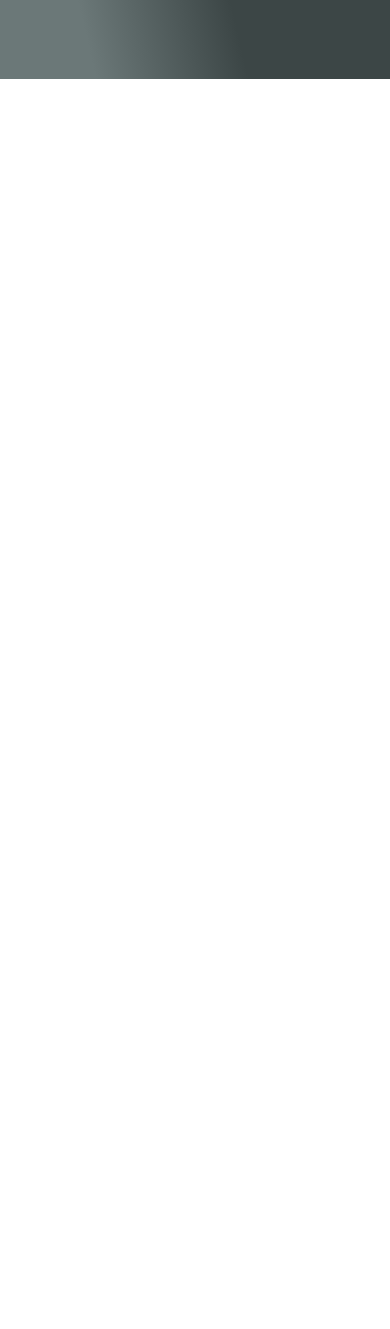
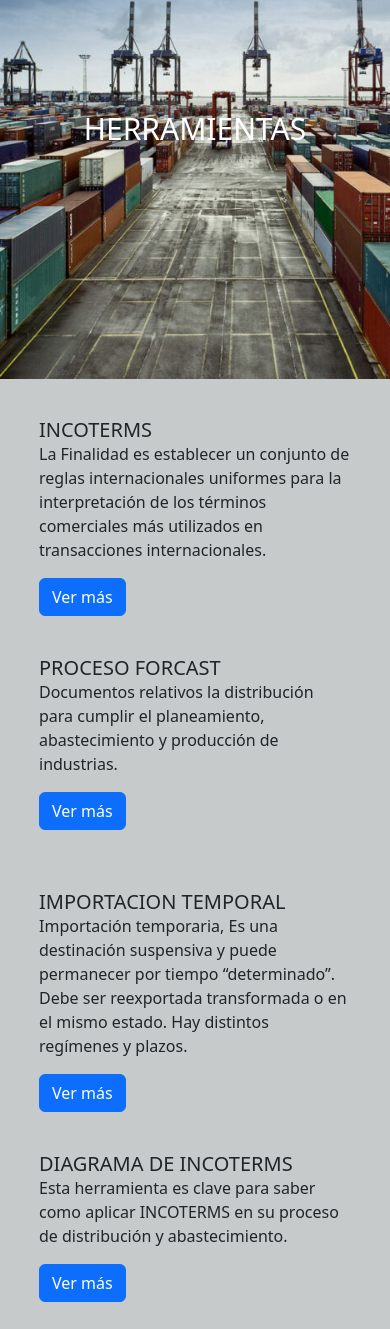
Before and after one commit to MATIASPICA/WORLDTRADER.COM, a website: page pages/novedades.html in a window 390 px wide. Shown: the part 271-1600 px from the top of the page. Before the commit the page ends 844 px from the top, so only its background shows below. Drawn offline with nearby package versions, Linux system fonts and the light colour scheme.

Commit message:
creacion de pagina herramientas mas mediaqueries - tercera pre entrega

```diff
--- a/pages/novedades.html
+++ b/pages/novedades.html
@@ -24,16 +24,14 @@
     <nav class="navbar navbar-expand-lg ">
       <div class="container-fluid barra-de-navegacion">
         <a class="navbar-brand" href="../index.html">INCIO</a>
-                <button class="navbar-toggler" type="button" data-bs-toggle="collapse"
-                    data-bs-target="#navbarNavDropdown" aria-controls="navbarNavDropdown" aria-expanded="false"
-                    aria-label="Toggle navigation">
+        <button class="navbar-toggler" type="button" data-bs-toggle="collapse" data-bs-target="#navbarNavDropdown"
+          aria-controls="navbarNavDropdown" aria-expanded="false" aria-label="Toggle navigation">
           <span class="navbar-toggler-icon"></span>
         </button>
         <div class="collapse navbar-collapse" id="navbarNavDropdown">
           <ul class="navbar-nav">
             <li class="nav-item">
-                            <a class="nav-link active novedades-de-barra" aria-current="page"
-                                href="./novedades.html">NOVEDADES</a>
+              <a class="nav-link active novedades-de-barra" aria-current="page" href="./novedades.html">HERRAMIENTAS</a>
             </li>
             <li class="nav-item">
               <a class="nav-link" href="./quienes Somos.html">QUIENES SOMOS</a>
@@ -42,8 +40,8 @@
               <a class="nav-link" href="./contactenos.html">CONTACTO</a>
             </li>
             <li class="nav-item dropdown">
-                            <a class="nav-link dropdown-toggle" href="./servicios.html" role="button"
-                                data-bs-toggle="dropdown" aria-expanded="false">
+              <a class="nav-link dropdown-toggle" href="./servicios.html" role="button" data-bs-toggle="dropdown"
+                aria-expanded="false">
                 SERVICIOS
               </a>
               <ul class="dropdown-menu">
@@ -62,7 +60,84 @@
   </header>
 
   <main>
+    <section class="herramientas">
+      <h3>HERRAMIENTAS</h3>
+    </section>
 
+    <section class="herramientastarjetas">
+
+      <div class="row">
+        <div class="col-sm-6">
+          <div>
+            <div class="card-body">
+              <h5 class="card-title">INCOTERMS</h5>
+              <p class="card-text">La Finalidad es establecer un conjunto de reglas internacionales uniformes para la
+                interpretación de los términos comerciales más utilizados en transacciones internacionales.</p>
+              <a href="#" class="btn btn-primary">Ver más</a>
+            </div>
+          </div>
+        </div>
+        <div class="col-sm-6">
+          <div>
+            <div class="card-body">
+              <h5 class="card-title">PROCESO FORCAST</h5>
+              <p class="card-text">Documentos relativos la distribución para cumplir el planeamiento, abastecimiento y
+                producción de industrias.</p>
+              <a href="#" class="btn btn-primary">Ver más</a>
+            </div>
+          </div>
+        </div>
+      </div>
+
+      <div class="row">
+        <div class="col-sm-6">
+          <div>
+            <div class="card-body">
+              <h5 class="card-title">IMPORTACION TEMPORAL</h5>
+              <p class="card-text">Importación temporaria, Es una destinación suspensiva y puede permanecer por tiempo
+                “determinado”. Debe ser reexportada transformada o en el mismo estado. Hay distintos regímenes y plazos.
+              </p>
+              <a href="#" class="btn btn-primary">Ver más</a>
+            </div>
+          </div>
+        </div>
+        <div class="col-sm-6">
+          <div>
+            <div class="card-body">
+              <h5 class="card-title">DIAGRAMA DE INCOTERMS</h5>
+              <p class="card-text">Esta herramienta es clave para saber como aplicar INCOTERMS en su proceso de
+                distribución y abastecimiento.</p>
+              <a href="#" class="btn btn-primary">Ver más</a>
+            </div>
+          </div>
+        </div>
+      </div>
+
+      <div class="row">
+        <div class="col-sm-6">
+          <div>
+            <div class="card-body">
+              <h5 class="card-title">CSTOS y FORMULAS</h5>
+              <p class="card-text">Con la repetición casi regular cada diez años –fuera de las demás sacudidas
+                irregulares
+                –del mismo periodo compuesto de actividad ordinaria , de sobreproducción, de crisis y de forzoso…</p>
+              <a href="#" class="btn btn-primary">Ver más</a>
+            </div>
+          </div>
+        </div>
+        <div class="col-sm-6">
+          <div>
+            <div class="card-body">
+              <h5 class="card-title">INSTRUMENTOS DE PAGO</h5>
+              <p class="card-text">Veremos gastos de planta FOB/FCA .( transporte , seguro , costos en destino), gastos
+                de
+                exportación directos, gastos de exportación indirectos, gastos de comercialización internacional.</p>
+              <a href="#" class="btn btn-primary">Ver más</a>
+            </div>
+          </div>
+        </div>
+      </div>
+    </section>
   </main>
 
   <div class="logo-wsp-fixed">
@@ -87,9 +162,12 @@
     </div>
 
     <div class="redes-footer">
-        <a href="https://www.facebook.com/login/web/?email=%2B5493446541387&is_from_lara=1" target="_blank"><img src="../images/facebook (2).png" alt="facebook"></a>
-        <a href="https://www.instagram.com/accounts/login/?next=https%3A%2F%2Fwww.instagram.com%2F&hl=es-es&aa_click=8891933284028179" target="_blank"><img src="../images/instagram.png" alt="instagram"></a>
-        <a href="https://www.linkedin.com/checkpoint/rm/sign-in-another-account?fromSignIn=true&trk=guest_homepage-basic_nav-header-signin" target="_blank"><img src="../images/linkedin.png" alt="linkedin"></a>
+      <a href="https://www.facebook.com/login/web/?email=%2B5493446541387&is_from_lara=1" target="_blank"><img
+          src="../images/facebook (2).png" alt="facebook"></a>
+      <a href="https://www.instagram.com/accounts/login/?next=https%3A%2F%2Fwww.instagram.com%2F&hl=es-es&aa_click=8891933284028179"
+        target="_blank"><img src="../images/instagram.png" alt="instagram"></a>
+      <a href="https://www.linkedin.com/checkpoint/rm/sign-in-another-account?fromSignIn=true&trk=guest_homepage-basic_nav-header-signin"
+        target="_blank"><img src="../images/linkedin.png" alt="linkedin"></a>
     </div>
 
   </footer>
--- a/scss/base/_mediaqueries.scss
+++ b/scss/base/_mediaqueries.scss
@@ -65,6 +65,16 @@
     }
 }
 
+
+@media screen and (max-width: 900px){
+/*-- mediaque MAIN HERRAMIENTAS --*/
+    .herramientas{
+        width: auto;
+        h3{
+            font-size: 70px;
+        }
+    }
+}
 
 @media screen and (max-width: 840px){
     main .info .contenedores h1{
@@ -165,7 +175,16 @@
             height: 120px;
         }
     }
+
+/*-- mediaque MAIN HERRAMIENTAS --*/
+    .herramientas{
+        width: auto;
+        h3{
+            font-size: 50px;
+        }
+    }
 }
+
 
 
 @media screen and (max-width: 670px){
@@ -266,6 +285,14 @@
     .direccion-footer{
         font-size: 12px;
     }
+
+/*-- mediaque MAIN HERRAMIENTAS --*/
+    .herramientas{
+        width: auto;
+        h3{
+            font-size: 40px;
+        }
+    }
 }
 
 
@@ -319,4 +346,11 @@
         transition: 0,5s;
         object-fit: cover;
     }
+    /*-- mediaque MAIN HERRAMIENTAS --*/
+    .herramientas{
+        width: auto;
+        h3{
+            font-size: 30px;
+        }
     }
+}
--- a/scss/components/_main.scss
+++ b/scss/components/_main.scss
@@ -11,7 +11,7 @@ main  {
     grid-area: calc(100vh - 118px);
 
     .contenedores {
-    background-image:url(../images/contenedoresimagen.jpg) ;
+    background-image:url(../images/puertoherramientas.jpg) ;
     width: 100%;
     height: 100%;
     background-position: center;
@@ -128,14 +128,6 @@ main  {
                 }
             }
         }
-    }
-
-    /*--- SERVICIOS CARRUSEL -----*/
-
-    .carrusel-de-servicios{
-        width: 100%;
-        height: 500px;
-        margin: 2px 0 2px 0;
     }
 }
 
@@ -347,3 +339,35 @@ main  {
         height: 210px;}
     }
 }
+
+
+/*--- MAIN DE HERRAMIENTAS -----*/
+
+.herramientas{
+    background-image:url(../images/puertoherramientass.jpg);
+    background-position: center;
+    background-repeat: no-repeat;
+    background-size: cover;
+    background-attachment: fixed;
+    width: 100%;
+    height: 500px;
+    h3{
+        height: 500px;
+        display: flex;
+        justify-content: center;
+        align-items: center;
+        font-size: 80px;
+        color: white;
+    }
+
+}
+
+.herramientastarjetas{
+    width: 80%;
+    height: auto;
+    margin: 10%;
+    div{
+        height: auto;
+        margin-bottom: 20px;
+    }
+}
```
Also changed, not shown: index.html (+5 -3 lines), pages/contactenos.html (+1 -1 lines), pages/quienes Somos.html (+1 -1 lines), pages/servicios.html (+1 -1 lines), css/estilos.css, images/despachodeimportacion.jpg (added), images/exportacion 2.jpg, images/granos y semillas 2.jpg, images/importacion4.jpg (added), images/puertoherramientas.jpg (added), images/puertoherramientass.jpg (added). Lines whose indentation alone changed are shown as unchanged.
